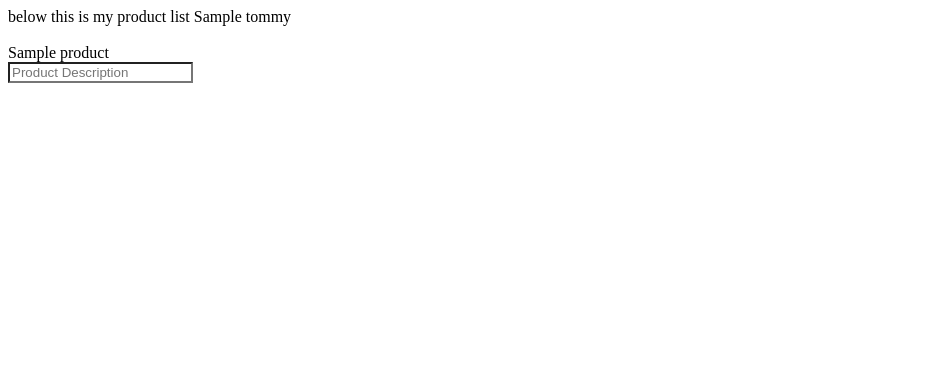
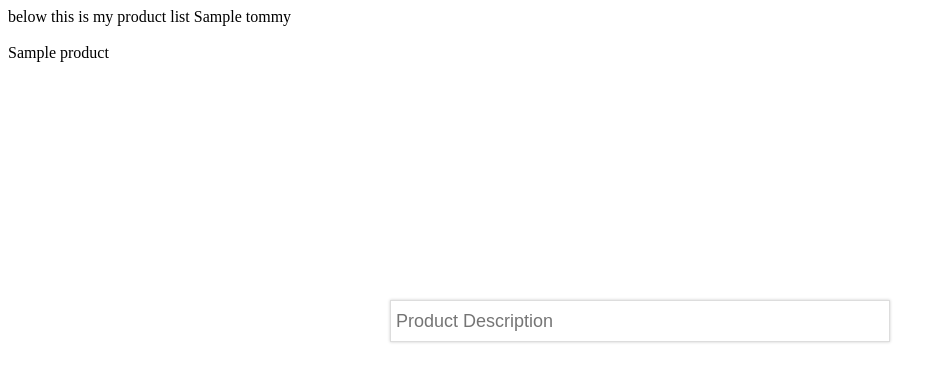
Before and after one commit to poisoniv/code, a Flask app: template templates/index.html in a window 1280 px wide. Shown: the top 382 px of the page, without its empty margins (0-946 px from the left). Run offline with Flask 2, Linux system fonts and the light colour scheme; the template is opened without the code that fills it: most values are stand-ins (such as "Sample title", 1, 10 or a date in 2020); some libraries are stand-ins or nearby versions.

Commit message:
fancify this thing!

```diff
--- a/static/css/styles.css
+++ b/static/css/styles.css
@@ -0,0 +1,33 @@
+.auto{
+    font-size: 18px;
+    -webkit-box-sizing: border-box;
+    -moz-box-sizing: border-box;
+    box-sizing: border-box;
+    margin: 0;
+    width:100%;
+    max-width: 100%;
+    line-height: 30px;
+    padding: 5px;
+    border: 1px solid #ddd;
+    transition: border-width 0.2s ease;
+    outline: none;
+}
+.search-container{
+    position: absolute;
+    width: 500px;
+    height: 42px;
+    z-index: 15;
+    top: 50%;
+    left: 50%;
+    margin: -100px -30px -20px -250px;
+    background-color: #fff;
+    -moz-box-shadow: 0 0 3px #ccc;
+    -webkit-box-shadow: 0 0 3px #ccc;
+    box-shadow: 0 0 3px #ccc;
+}
+
+.search-container:hover{
+    -moz-box-shadow: 0 0 10px #ccc;
+    -webkit-box-shadow: 0 0 10px #ccc;
+    box-shadow: 0 0 10px #ccc;
+}
--- a/templates/index.html
+++ b/templates/index.html
@@ -16,8 +16,9 @@
         {% for product in qry %}
         {{ product.productname }} <br>
         {% endfor %}
-
-        <input class="auto" type="text" placeholder="Product Description"/>
+        <div class="search-container">
+            <input class="auto" type="text" placeholder="Product Description"/>
+        </div>
 
     </div>
 
```
